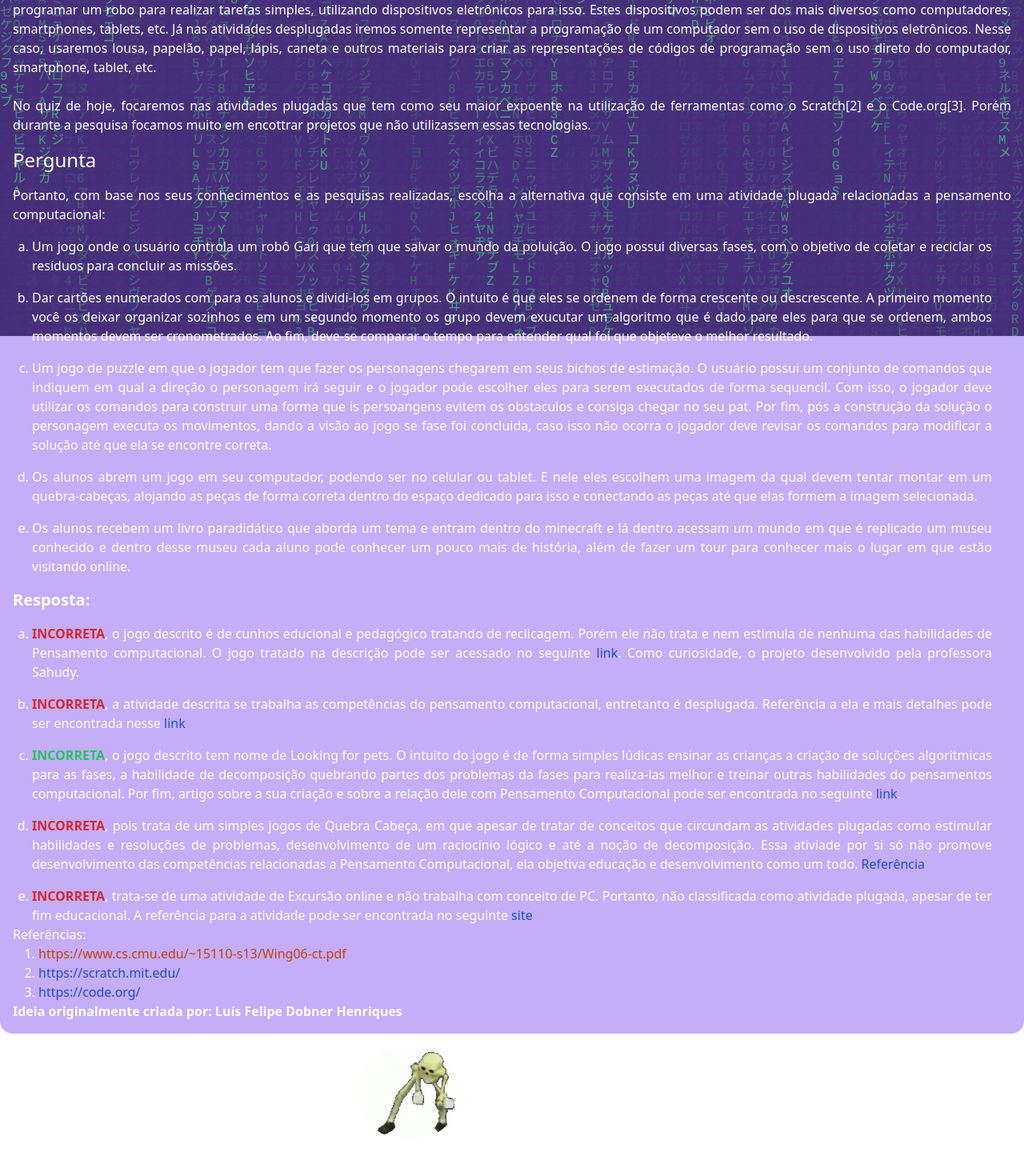
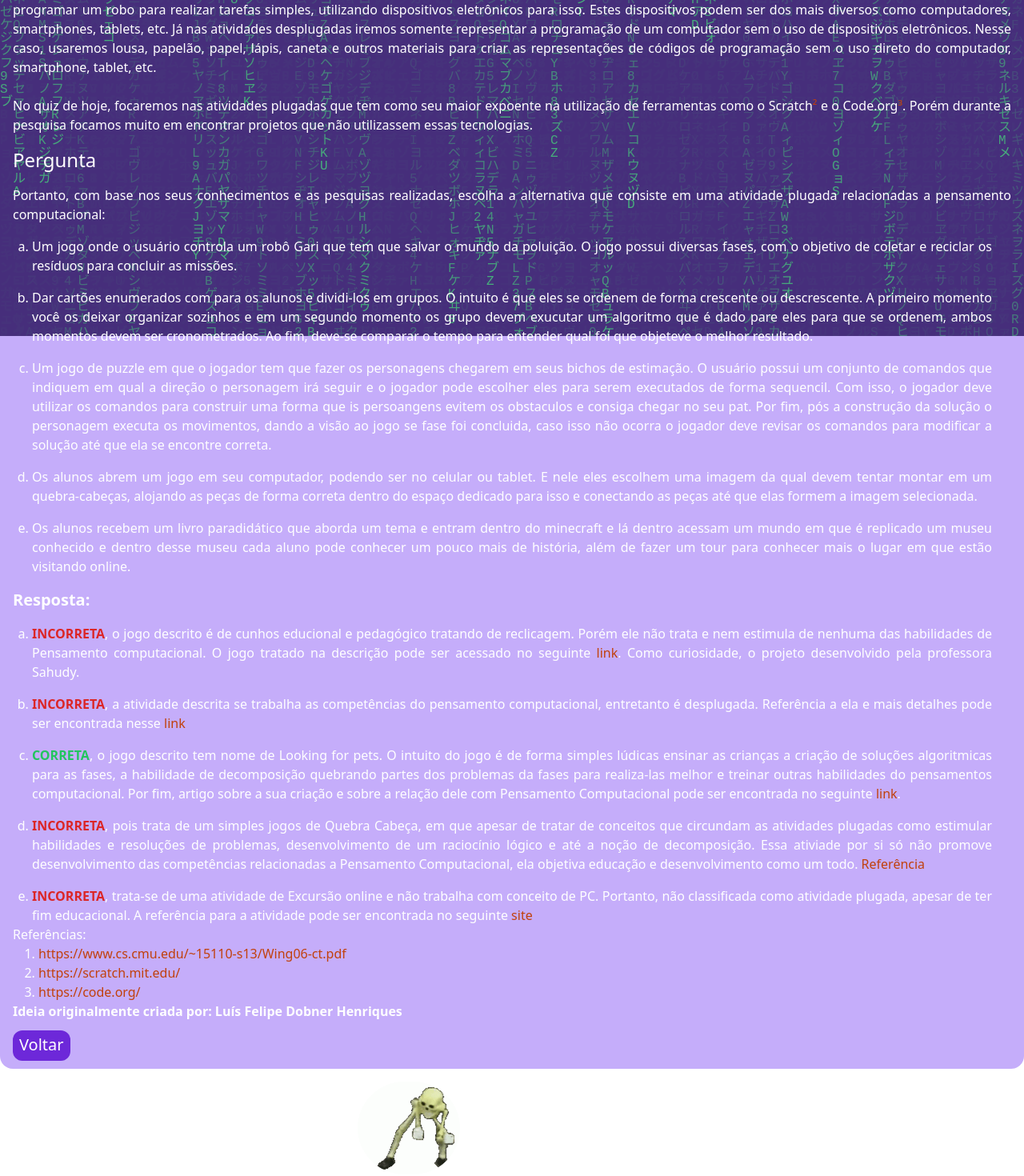
Before and after one commit to 4RandomProgrammer/BlogDePC, a SvelteKit app in the folder myapp/: page /Atividades_Plugadas in a window 1280 px wide. Shown: the part 380-1850 px from the top of the page at 80% size. Built offline with nearby package versions, Linux system fonts and the light colour scheme.

Commit message:
Ajuste de português e features faltantes

```diff
--- /dev/null
+++ b/myapp/src/lib/components/Button.svelte
@@ -0,0 +1 @@
+<a href="/" class="p-2 text-white hover:text-black rounded-xl bg-violet-700 hover:bg-violet-950 transition-all"><button class="text-xl">Voltar</button></a>
--- a/myapp/src/lib/components/Matrix.svelte
+++ b/myapp/src/lib/components/Matrix.svelte
@@ -24,7 +24,7 @@
 
 
         columns = (canva.getBoundingClientRect().width)/fontsize;
-        console.log(canva.getBoundingClientRect().width)
+
 
 
         for (let index = 0; index < columns; index++) {
--- a/myapp/src/routes/Atividades_Plugadas/+page.svelte
+++ b/myapp/src/routes/Atividades_Plugadas/+page.svelte
@@ -1,5 +1,6 @@
 <script>
     import Header from "../../lib/components/Header.svelte";
+    import Button from "../../lib/components/Button.svelte";
 
 </script>
 <Header text={"Atividades Plugadas"}></Header>
@@ -12,12 +13,12 @@
         </h2>
 
         <p>
-            Pensamento Computacional (PC) diz respeito a um conjunto de habilidades que permitem resolver problemas da melhor forma, sendo estas necessarias em todas as áreas do conhecimento e não somente nas areas relacionadas a Computação.[1] Constituem as Habilidades de Pensamento Computacional: A Abstração, Raciocínio Lógico, Algoritmos, Decomposição e Generealização, Reconhecimento de Padrões, paralelismo e Manipulção de Dados. Com o intuito de desenvolver essas habilidades, pesquisadores e educadores de todo o mundo tem utilizado recursoso como atividades desplugadas e plugadas.
+            Pensamento Computacional (PC) diz respeito a um conjunto de habilidades que permitem resolver problemas da melhor forma, sendo estas necessarias em todas as áreas do conhecimento e não somente nas areas relacionadas a Computação.<a class="text-orange-700" href="#id1">¹</a> Constituem as Habilidades de Pensamento Computacional: A Abstração, Raciocínio Lógico, Algoritmos, Decomposição e Generealização, Reconhecimento de Padrões, paralelismo e Manipulação de Dados. Com o intuito de desenvolver essas habilidades, pesquisadores e educadores de todo o mundo tem utilizado recursoso como atividades desplugadas e plugadas.
             <br><br>
             Quando falamos em Atividade Plugada estamos dizendo que iremos programar um computador, como desenvolver um game digital por exemplo ou até mesmo programar um robo para realizar tarefas simples, utilizando dispositivos eletrônicos para isso. Estes dispositivos podem ser dos mais diversos como computadores, smartphones, tablets, etc.
             Já nas atividades desplugadas iremos somente representar a programação de um computador sem o uso de dispositivos eletrônicos. Nesse caso, usaremos lousa, papelão, papel, lápis, caneta e outros materiais para criar as representações de códigos de programação sem o uso direto do computador, smartphone, tablet, etc.
             <br><br>
-            No quiz de hoje, focaremos nas atividades plugadas que tem como seu maior expoente na utilização de ferramentas como o Scratch[2] e o Code.org[3]. Porém durante a pesquisa focamos muito em encottrar projetos que não utilizassem essas tecnologias.
+            No quiz de hoje, focaremos nas atividades plugadas que tem como seu maior expoente na utilização de ferramentas como o Scratch<a class="text-orange-700" href="#id2">²</a> e o Code.org<a class="text-orange-700" href="#id3">³</a>. Porém durante a pesquisa focamos muito em encontrar projetos que não utilizassem essas tecnologias.
 
         </p>
     </div>
@@ -42,30 +43,32 @@
         <h3 class="text-xl font-bold mb-4">Resposta:</h3>
         <ul class="px-6 list-[lower-latin] space-y-4">
             <li>
-                <span class="text-red-600 uppercase font-bold">incorreta</span>, o jogo descrito é de cunhos educional e pedagógico tratando de reclicagem.  Porém ele não trata e nem estimula de nenhuma das habilidades de Pensamento computacional. O jogo tratado na descrição pode ser acessado no seguinte <a class="text-blue-700"     href="https://andersongarrote.itch.io/garibot">link</a>. Como curiosidade, o projeto desenvolvido pela professora Sahudy.</li>
+                <span class="text-red-600 uppercase font-bold">incorreta</span>, o jogo descrito é de cunhos educional e pedagógico tratando de reclicagem.  Porém ele não trata e nem estimula de nenhuma das habilidades de Pensamento computacional. O jogo tratado na descrição pode ser acessado no seguinte <a class="text-orange-700"  href="https://andersongarrote.itch.io/garibot">link</a>. Como curiosidade, o projeto desenvolvido pela professora Sahudy.</li>
             <li>
-                <span class="text-red-600 uppercase font-bold">incorreta</span>, a atividade descrita se trabalha as competências do pensamento computacional, entretanto é desplugada. Referência a ela e mais detalhes pode ser encontrada nesse <a class="text-blue-700" href="http://www.csunplugged.org/en/topics/sorting-networks/reinforcing-numeracy-through-a-sorting-network-junior/">link</a></li>
+                <span class="text-red-600 uppercase font-bold">incorreta</span>, a atividade descrita se trabalha as competências do pensamento computacional, entretanto é desplugada. Referência a ela e mais detalhes pode ser encontrada nesse <a class="text-orange-700" href="http://www.csunplugged.org/en/topics/sorting-networks/reinforcing-numeracy-through-a-sorting-network-junior/">link</a></li>
             <li>
-                <span class="text-green-500 uppercase font-bold">incorreta</span>, o jogo descrito tem nome de Looking for pets.
-                O intuito do jogo é de forma simples lúdicas ensinar as crianças a criação de soluções algoritmicas para as fases, a habilidade de decomposição quebrando partes dos problemas da fases para realiza-las melhor e treinar outras habilidades do pensamentos computacional. Por fim, artigo sobre a sua criação e sobre a relação dele com Pensamento Computacional pode ser encontrada no seguinte <a class="text-blue-700" href="https://www.sbgames.org/sbgames2019/files/papers/EducacaoFull/198391.pdf">link</a>.</li>
+                <span class="text-green-500 uppercase font-bold">correta</span>, o jogo descrito tem nome de Looking for pets.
+                O intuito do jogo é de forma simples lúdicas ensinar as crianças a criação de soluções algoritmicas para as fases, a habilidade de decomposição quebrando partes dos problemas da fases para realiza-las melhor e treinar outras habilidades do pensamentos computacional. Por fim, artigo sobre a sua criação e sobre a relação dele com Pensamento Computacional pode ser encontrada no seguinte <a class="text-orange-700" href="https://www.sbgames.org/sbgames2019/files/papers/EducacaoFull/198391.pdf">link</a>.</li>
             <li>
-                <span class="text-red-600 uppercase font-bold">incorreta</span>, pois trata de um simples jogos de Quebra Cabeça, em que apesar de tratar de conceitos que circundam as atividades plugadas como estimular habilidades e resoluções de problemas, desenvolvimento de um raciocínio lógico e até a noção de decomposição. Essa ativiade por si só não promove desenvolvimento das competências relacionadas a Pensamento Computacional, ela objetiva educação e desenvolvimento como um todo. <a class="text-blue-700" href="https://www.escolagames.com.br/jogos/quebraCabeca/">Referência</a>
+                <span class="text-red-600 uppercase font-bold">incorreta</span>, pois trata de um simples jogos de Quebra Cabeça, em que apesar de tratar de conceitos que circundam as atividades plugadas como estimular habilidades e resoluções de problemas, desenvolvimento de um raciocínio lógico e até a noção de decomposição. Essa ativiade por si só não promove desenvolvimento das competências relacionadas a Pensamento Computacional, ela objetiva educação e desenvolvimento como um todo. <a class="text-orange-700" href="https://www.escolagames.com.br/jogos/quebraCabeca/">Referência</a>
             </li>
             <li>
-                <span class="text-red-600 uppercase font-bold">incorreta</span>, trata-se de uma atividade de Excursão online e não trabalha com conceito de PC. Portanto, não classificada como atividade plugada, apesar de ter fim educacional. A referência para a atividade pode ser encontrada no seguinte <a class="text-blue-700" href="https://www.passatempoeducativo.org.br/reforco/reforco/?gclid=Cj0KCQjwnMWkBhDLARIsAHBOftqP276pyhZS16IRoTyt66GYdDHrqH10VTcT3MbrAu_pirQgSHZ451caAotSEALw_wcB">site</a>
+                <span class="text-red-600 uppercase font-bold">incorreta</span>, trata-se de uma atividade de Excursão online e não trabalha com conceito de PC. Portanto, não classificada como atividade plugada, apesar de ter fim educacional. A referência para a atividade pode ser encontrada no seguinte <a class="text-orange-700" href="https://www.passatempoeducativo.org.br/reforco/reforco/?gclid=Cj0KCQjwnMWkBhDLARIsAHBOftqP276pyhZS16IRoTyt66GYdDHrqH10VTcT3MbrAu_pirQgSHZ451caAotSEALw_wcB">site</a>
             </li>
         </ul>
     </div>
+
     <!--Referencias -->
     <div>
         <p>Referências: </p>
         <ul class="list-decimal px-8">
-            <li><a  class="text-orange-700" href="https://www.cs.cmu.edu/~15110-s13/Wing06-ct.pdf">https://www.cs.cmu.edu/~15110-s13/Wing06-ct.pdf</a></li>
-            <li><a  class="text-blue-700" href="https://scratch.mit.edu/">https://scratch.mit.edu/</a></li>
-            <li><a  class="text-blue-700" href="https://code.org/">https://code.org/</a></li>
+            <li><a  id="id1" class="text-orange-700" href="https://www.cs.cmu.edu/~15110-s13/Wing06-ct.pdf">https://www.cs.cmu.edu/~15110-s13/Wing06-ct.pdf</a></li>
+            <li><a id="id2" class="text-orange-700" href="https://scratch.mit.edu/">https://scratch.mit.edu/</a></li>
+            <li><a id="id3" class="text-orange-700" href="https://code.org/">https://code.org/</a></li>
 
         </ul>
     </div>
 
-    <p class="font-bold">Ideia originalmente criada por: Luís Felipe Dobner Henriques</p>
+    <p class="font-bold mb-4">Ideia originalmente criada por: Luís Felipe Dobner Henriques</p>
+    <Button/>
 </div>
```
